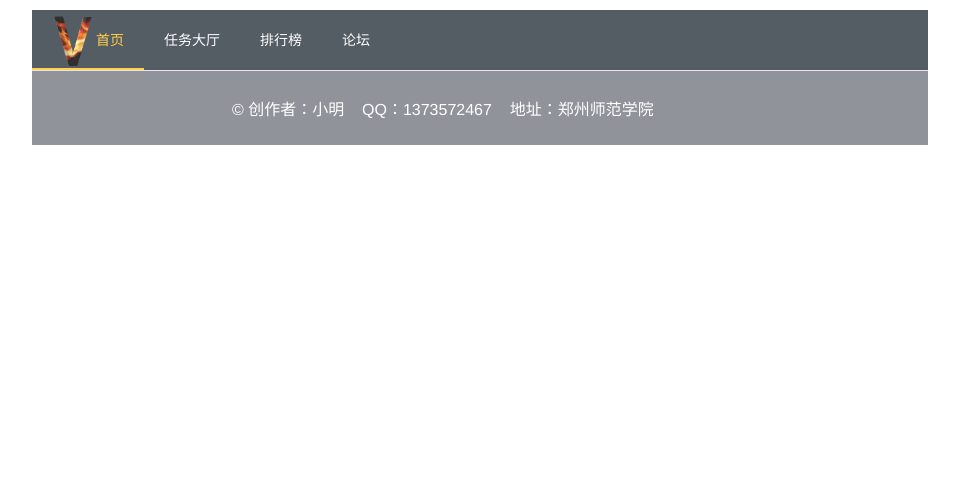
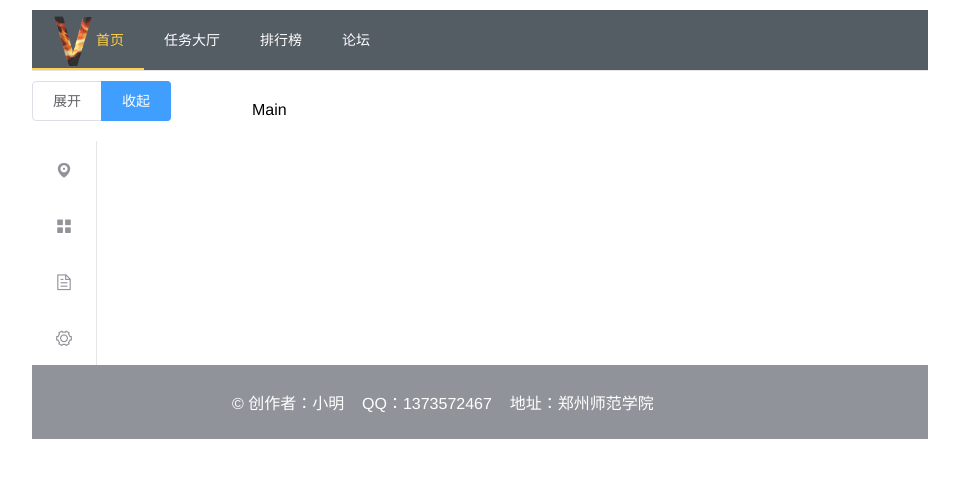
Before and after one commit to theIndoorTrain/Vanger, a Vue app: page /#/bbs in a window 1280 px wide. Shown: the top 478 px of the page, without its empty margins (160-1119 px from the left). Built offline with nearby package versions, Linux system fonts and the light colour scheme.

Commit message:
001
bbs侧边栏

```diff
--- a/src/components/App/header.vue
+++ b/src/components/App/header.vue
@@ -36,4 +36,7 @@
 a{
     text-decoration: none;
 }
+div{
+    margin-bottom: 10px;
+}
 </style>
--- /dev/null
+++ b/src/components/bbs/sidebar.vue
@@ -0,0 +1,59 @@
+<template>
+    <div>
+        <el-radio-group v-model="isCollapse" style="margin-bottom: 20px;">
+        <el-radio-button :label="false">展开</el-radio-button>
+        <el-radio-button :label="true">收起</el-radio-button>
+        </el-radio-group>
+        <el-menu default-active="1-4-1" class="el-menu-vertical-demo" @open="handleOpen" @close="handleClose" :collapse="isCollapse">
+        <el-submenu index="1">
+            <template slot="title">
+            <i class="el-icon-location"></i>
+            <span slot="title">分类</span>
+            </template>
+            <el-menu-item-group>
+            <el-menu-item index="1-1">选项1</el-menu-item>
+            <el-menu-item index="1-2">选项2</el-menu-item>
+            </el-menu-item-group>
+        </el-submenu>
+        <el-menu-item index="2">
+            <i class="el-icon-menu"></i>
+            <span slot="title">最新</span>
+        </el-menu-item>
+        <el-menu-item index="3" >
+            <i class="el-icon-document"></i>
+            <span slot="title">最热</span>
+        </el-menu-item>
+        <el-menu-item index="4">
+            <i class="el-icon-setting"></i>
+            <span slot="title">发表</span>
+        </el-menu-item>
+        </el-menu>
+    </div>
+</template>
+
+<script>
+    export default {
+        name:'sidebar',
+        data() {
+            return {
+                isCollapse: true
+            };
+        },
+        methods: {
+            handleOpen(key, keyPath) {
+                console.log(key, keyPath);
+            },
+            handleClose(key, keyPath) {
+                console.log(key, keyPath);
+            }
+        }
+    }
+</script>
+
+<style scoped>
+  .el-menu-vertical-demo:not(.el-menu--collapse) {
+    width: 200px;
+    min-height: 400px;
+  }
+
+</style>
--- a/src/page/index/bbs.vue
+++ b/src/page/index/bbs.vue
@@ -1,12 +1,17 @@
 <template>
-<div>
-
-</div>
+<el-container>
+  <el-aside width="200px"><Sidebar/></el-aside>
+  <el-main>Main</el-main>
+</el-container>
 </template>
 
 <script>
+    import Sidebar from '@/components/bbs/sidebar.vue'
     export default {
         name:'bbs',
+        components:{
+            Sidebar,
+        }
     }
 </script>
 
```
